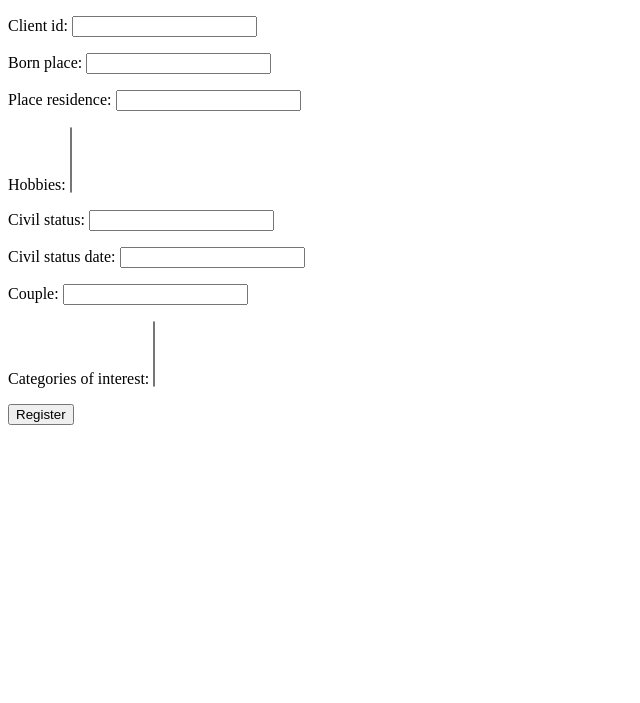
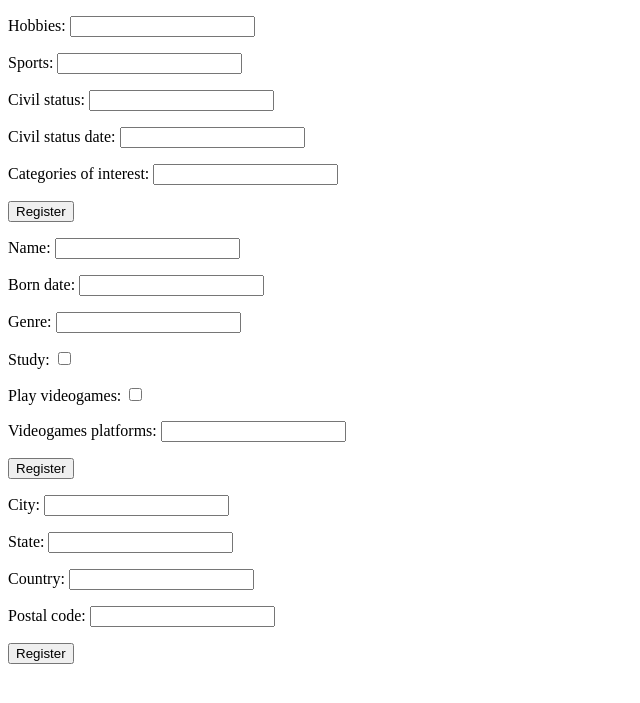
Before and after one commit to Samhernesp/PolyglotSystem, a Django app: page /aditionalData/ in a window 1280 px wide. Shown: the top 703 px of the page, without its empty margins (0-640 px from the left). Run offline with Django 4.2, Linux system fonts and the light colour scheme.

Commit message:
Add forms

```diff
--- a/accounts/views.py
+++ b/accounts/views.py
@@ -3,6 +3,7 @@ from django.contrib.auth import authenticate, login, logout
 
 from clients.models import Customer
 from .forms import UserCreationForm, LoginForm
+from clients.mongo_models import Client
 
 def user_signup(request):
     if request.method == 'POST':
@@ -23,7 +24,10 @@ def user_login(request):
             user = authenticate(request, username=username, password=password)
             if user:
                 login(request, user)
-                customer = Customer.objects.all().filter(user=user).first
+                customer = Customer.objects.filter(user=request.user).first()
+                print(customer)
+                client = Client(client_id=str(customer.customer_id))
+                client.save()
                 return redirect('/registerOrder?user={{customer.customer_id}}')
     else:
         form = LoginForm()
--- a/clients/forms.py
+++ b/clients/forms.py
@@ -12,12 +12,12 @@ class OrderDetailForm(forms.ModelForm):
         fields = ['order_number', 'product_id', 'quantity', 'price']
 
 class ChildrenForm(forms.Form):
-    name = forms.CharField(required=True)
+    name = forms.CharField(required=False)
     born_date = forms.DateTimeField(required=False)
     genre = forms.CharField(required=False)
     study = forms.BooleanField(required=False, initial=False)
     play_videogames = forms.BooleanField(required=False, initial=False)
-    videogames_platforms = forms.MultipleChoiceField(choices=[], required=False)  # Actualiza las opciones según sea necesario
+    videogames_platforms = forms.CharField(required=False)
 
 class ClientPlaceForm(forms.Form):
     city = forms.CharField(required=False)
@@ -26,11 +26,8 @@ class ClientPlaceForm(forms.Form):
     postal_code = forms.CharField(required=False)
 
 class ClientForm(forms.Form):
-    client_id = forms.CharField(required=True)
-    born_place = forms.CharField(required=False)  # Manejo como campo de texto simple, ajusta según sea necesario
-    place_residence = forms.CharField(required=False)  # Manejo como campo de texto simple, ajusta según sea necesario
-    hobbies = forms.MultipleChoiceField(choices=[], required=False)  # Actualiza las opciones según sea necesario
+    hobbies = forms.CharField(required=False)
+    sports = forms.CharField(required=False)
     civil_status = forms.CharField(required=False)
     civil_status_date = forms.DateTimeField(required=False)
-    couple = forms.CharField(required=False)  # Ajusta según sea necesario
-    categories_of_interest = forms.MultipleChoiceField(choices=[], required=False)  # Actualiza las opciones según sea necesario
+    categories_of_interest = forms.CharField(required=False)
--- a/clients/mongo_models.py
+++ b/clients/mongo_models.py
@@ -20,6 +20,7 @@ class Client(Document):
     born_place = fields.EmbeddedDocumentField(ClientPlace)
     place_residence = fields.EmbeddedDocumentField(ClientPlace)
     hobbies = fields.ListField(fields.StringField())
+    sports = fields.ListField(fields.StringField())
     civil_status = fields.StringField()
     civil_status_date = fields.DateTimeField()
     couple = fields.ReferenceField('self')
--- a/clients/templates/aditionalDataRegister.html
+++ b/clients/templates/aditionalDataRegister.html
@@ -4,10 +4,22 @@
     <title>Registro de Datos Adicionales</title>
 </head>
 <body>
-    <form method="post">
+    <form id = "form1" method="post">
         {% csrf_token %}
+        <input type="hidden" name="form_type" value="form1">
         {{ client_form.as_p }}
-
+        <button type="submit">Register</button>
+    </form>
+    <form id = "form2" method="post">
+        {% csrf_token %}
+        <input type="hidden" name="form_type" value="form2">
+        {{ children_form.as_p }}
+        <button type="submit">Register</button>
+    </form>
+    <form id = "form3" method="post">
+        {% csrf_token %}
+        <input type="hidden" name="form_type" value="form3">
+        {{ client_place_form.as_p }}
         <button type="submit">Register</button>
     </form>
 </body>
--- a/clients/views.py
+++ b/clients/views.py
@@ -1,7 +1,7 @@
 from django.views import View
 from django.shortcuts import render, redirect
 from .forms import OrderForm, OrderDetailForm
-from .models import OrderDetail, Orders
+from .models import OrderDetail, Orders, Customer
 from .forms import ClientForm, ChildrenForm, ClientPlaceForm
 from .mongo_models import Client, Children, ClientPlace
 
@@ -15,7 +15,7 @@ class RegisterOrderView(View):
         # HEYEHEYEHYEHEY ESTA ES LA ID DEL CUSTOMEEEEEEER
 
         customer_id = self.request.GET.get("user")
-
+        print(customer_id)
         # HEYEHEYEHYEHEY ESTA ES LA ID DEL CUSTOMEEEEEEER
         # !!!!!!!!!!!!!!!!!!!
 
@@ -68,14 +68,48 @@ class ClientRegistrationView(View):
         return render(request, self.template_name, {'client_form': client_form, 'children_form': children_form, 'client_place_form': client_place_form})
 
     def post(self, request):
-        client_form = ClientForm(request.POST)
+
+        customer = Customer.objects.filter(user=request.user).first()
+        client = Client.objects(client_id=str(customer.customer_id)).first()
+
+        if request.POST.get("form_type") == "form1":
+            client_form = ClientForm(request.POST)
+            if client_form.is_valid():
+                cleaned_data = client_form.cleaned_data
+
+                # Hobbies
+                hobbies = cleaned_data.get('hobbies')
+                if hobbies:
+                    client.hobbies.append(hobbies)
+
+                # Sports
+                sports = cleaned_data.get('sports')
+                if sports:
+                    client.sports.append(sports)
+
+                # Civil Status
+                civil_status = cleaned_data.get('civil_status')
+                if civil_status:
+                    client.civil_status = civil_status
+
+                # Civil Status Date
+                civil_status_date = cleaned_data.get('civil_status_date')
+                if civil_status_date:
+                    client.civil_status_date = civil_status_date
+
+                # Categories of Interest
+                categories_of_interest = cleaned_data.get('categories_of_interest')
+                if categories_of_interest:
+                    client.categories_of_interest.append(categories_of_interest)
+
+                # Guardar el objeto client
+                client.save()
+
+
         children_form = ChildrenForm(request.POST)
         client_place_form = ClientPlaceForm(request.POST)
-        client = Client()
-        client = Client(client_id='3838')
-        client.save()
         if client_form.is_valid() and children_form.is_valid() and client_place_form.is_valid():
 
-            return redirect('some-success-url')
+            return redirect('aditionalData')
 
         return render(request, self.template_name, {'client_form': client_form, 'children_form': children_form, 'client_place_form': client_place_form})
```
Also changed, not shown: clients/models.py (+7 -7 lines), clients/migrations/0002_customer_user.py (deleted).
